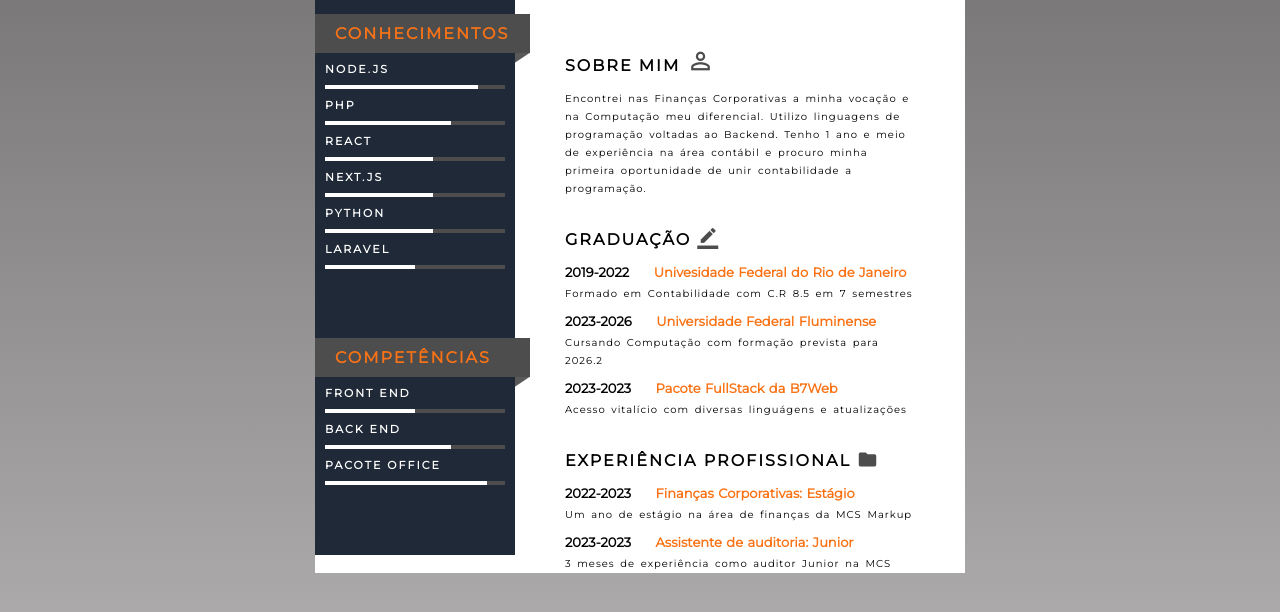
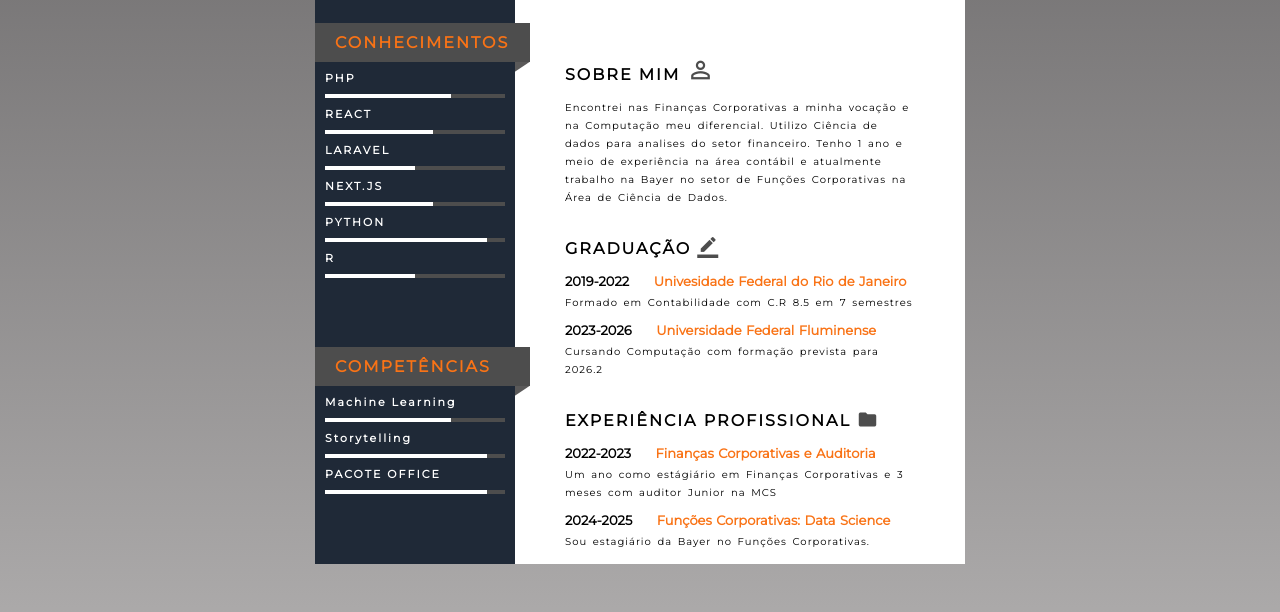
Before and after one commit to Sevengusta/Curriculum-Vitae, a plain HTML site: page index.html in a window 1280 px wide. Shown: the part 292-904 px from the top of the page. Drawn offline with Linux system fonts and the light colour scheme.

Commit message:
nova experiência profissional

```diff
--- a/css/style.css
+++ b/css/style.css
@@ -99,12 +99,12 @@ a{
 	width: 60%;
 	background-color: white;
 }
-.nodejs{
-	width: 85%;
+.r{
+	width: 50%;
 	background-color: white;
 }
 .python{
-	width: 60%;
+	width: 90%;
 	background-color: white;
 }
 .laravel{
@@ -115,12 +115,12 @@ a{
 	width: 60%;
 	background-color: white;
 }
-.front{
-	width: 50%;
+.machine{
+	width: 70%;
 	background-color: white;
 }
-.back{
-	width: 70%;
+.storytelling{
+	width: 90%;
 	background-color: white;
 }
 .office{
--- a/index.html
+++ b/index.html
@@ -27,11 +27,6 @@
 				<p>CONHECIMENTOS</p>
 			</div>
 
-			<p class="p1">NODE.JS
-				<div class="skill-container">
-					<div class="skill nodejs"></div>
-				</div>
-			</p>
 
 			<p class="p1">PHP
 			<div class="skill-container">
@@ -44,6 +39,12 @@
 				<div class="skill react"></div>
 			</div>
 			</p>
+
+			<p class="p1">LARAVEL
+				<div class="skill-container">
+					<div class="skill laravel"></div>
+				</div>
+				</p>
 
 			<p class="p1">NEXT.JS
 				<div class="skill-container">
@@ -58,12 +59,11 @@
 			</div>
 			</p>
 
-			<p class="p1">LARAVEL
-			<div class="skill-container">
-				<div class="skill laravel"></div>
-			</div>
+			<p class="p1"> R
+				<div class="skill-container">
+					<div class="skill r"></div>
+				</div>
 			</p>
-
 
 
 		</div>
@@ -74,15 +74,15 @@
 				<p>COMPETÊNCIAS</p>
 			</div>
 
-			<p class="p1">FRONT END
+			<p class="p1">Machine Learning
 			<div class="skill-container">
-				<div class="skill front"></div>
+				<div class="skill machine"></div>
 			</div>
 			</p>
 
-			<p class="p1">BACK END
+			<p class="p1">Storytelling
 			<div class="skill-container">
-				<div class="skill back"></div>
+				<div class="skill storytelling"></div>
 			</div>
 			</p>
 
@@ -108,8 +108,8 @@
 		<div class="box-2">
 			<h2>SOBRE MIM <i class="material-icons icons3" style="font-size: 28px!important; ">perm_identity</i></h2>
 			<p class="p2">
-				Encontrei nas Finanças Corporativas a minha vocação e na Computação meu diferencial. Utilizo linguagens de programação voltadas ao Backend. Tenho 1 ano e meio de experiência na área contábil e procuro minha primeira
-				oportunidade de unir contabilidade a programação.
+				Encontrei nas Finanças Corporativas a minha vocação e na Computação meu diferencial. Utilizo Ciência de dados para analises do setor financeiro. Tenho 1 ano e meio de experiência na área contábil e
+				atualmente trabalho na Bayer no setor de Funções Corporativas na Área de Ciência de Dados.
 
 			</p>
 		</div>
@@ -128,23 +128,19 @@
 				Cursando Computação com formação prevista para 2026.2
 			</p>
 
-			<p class="p3">2023-2023 <span>Pacote FullStack da B7Web</span></p>
-			<p class="p2">
-				Acesso vitalício com diversas linguágens e atualizações
-			</p>
 		</div>
 
 
 		<div class="box-2">
 			<h2>EXPERIÊNCIA PROFISSIONAL <i class="material-icons icons3" >folder</i></h2>
-			<p class="p3">2022-2023 <span>Finanças Corporativas: Estágio</span></p>
+			<p class="p3">2022-2023 <span>Finanças Corporativas e Auditoria</span></p>
 			<p class="p2">
-				Um ano de estágio na área de finanças da MCS Markup
+				Um ano como estágiário em Finanças Corporativas e 3 meses com auditor Junior na MCS
 			</p>
 
-			<p class="p3">2023-2023 <span>Assistente de auditoria: Junior </span></p>
+			<p class="p3">2024-2025 <span>Funções Corporativas: Data Science </span></p>
 			<p class="p2">
-				3 meses de experiência como auditor Junior na MCS
+				Sou estagiário da Bayer no Funções Corporativas.
 			</p>
 
 
```
